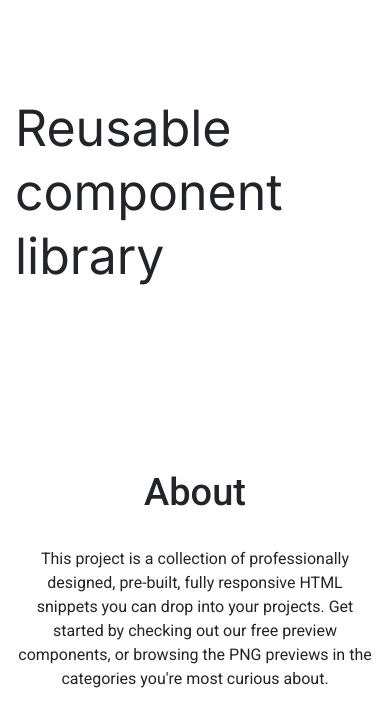
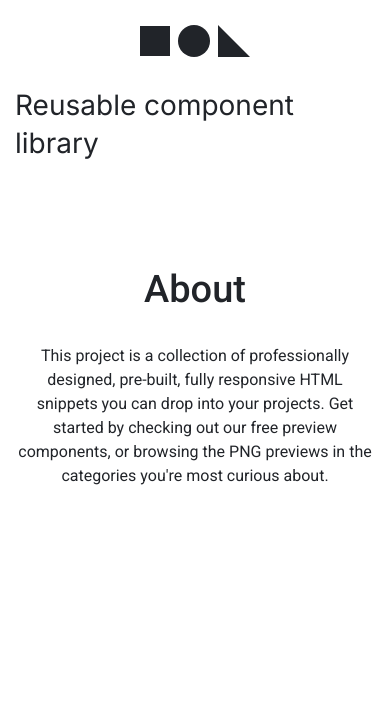
Before and after one commit to js-tasks-ru/htmlcss-20211021_tina-tezadova, a website: page index.html in a window 390 px wide. Drawn offline with Linux system fonts and the light colour scheme.

Commit message:
Промежуточный коммит

```diff
--- a/components/header/header.css
+++ b/components/header/header.css
@@ -1,7 +1,7 @@
 .header {
-    background-color: var(--white);
-    padding: 96px 0 77px;
+    background-color: var(--white); /* //padding: 96px 0 77px */;
 }
+
 .header__title {
     font-family: Inter, sans-serif;
     font-style: normal;
@@ -11,3 +11,26 @@
     color: var(--black);
     margin: 0;
 }
+
+.header__icon {
+    padding: 25px 0;
+}
+
+
+@media screen and (max-width: 1024px) {
+    .header__title {
+        font-weight: normal;
+        font-size: 28px;
+        line-height: 38px;
+    }
+
+    .header__inner {
+        display: flex;
+        justify-content: center;
+        position: relative;}
+
+    .header__icon {
+        display: inline-block;
+
+    }
+}
--- a/index.html
+++ b/index.html
@@ -13,6 +13,18 @@
 <body>
     <header class="header">
         <div class="container">
+            <div class="header__inner">
+                <div class="header__icon">
+                    <svg class="svg" width="110" height="32" viewBox="0 0 110 32" fill="none" xmlns="http://www.w3.org/2000/svg">
+                        <rect y="1" width="30" height="30" fill="#212429" />
+                        <rect x="38" width="32" height="32" rx="16" fill="#212429" />
+                        <path d="M78 0L110 32H78V0Z" fill="#212429" />
+                    </svg>
+                </div>
+            </div>
+
+
+
             <h1 class="header__title">Reusable component library</h1>
         </div>
     </header>
```
